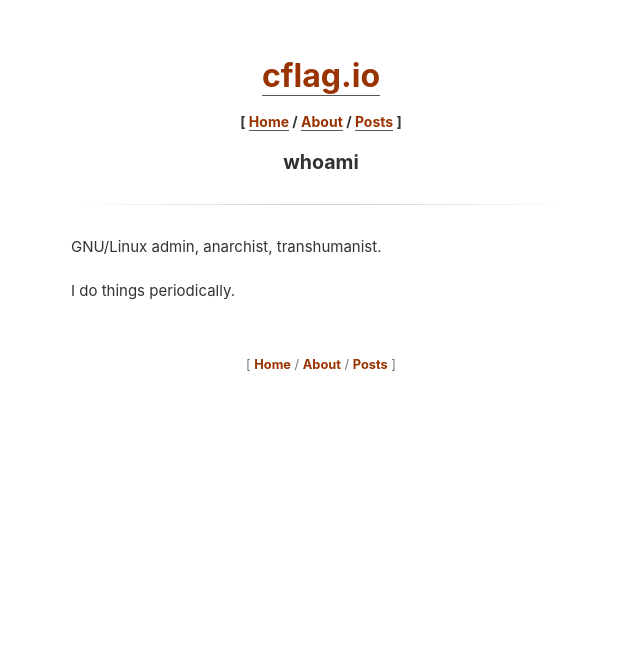
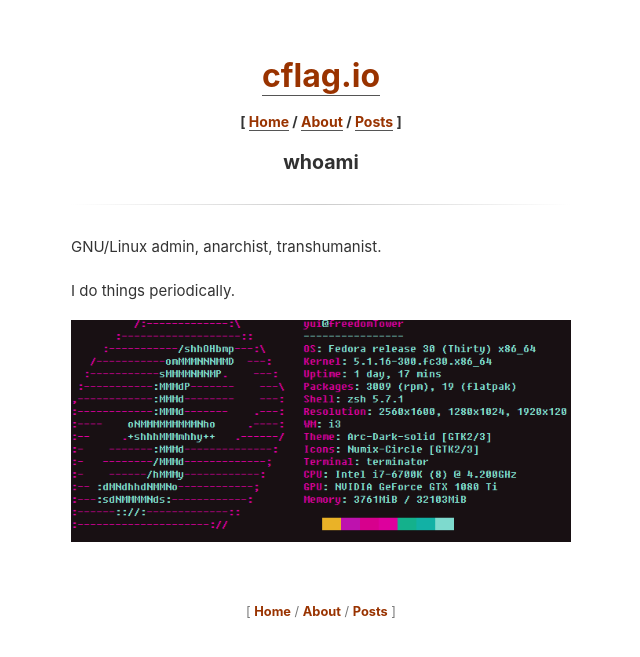
Before and after one commit to cflag02/cflag.io, a Jekyll site: the page built from about.md, in a window 1280 px wide. Shown: the top 657 px of the page, without its empty margins (319-959 px from the left). Built offline with Jekyll 4.4.1, drawn with Linux system fonts in a browser that asks for light colours.

Commit message:
Added specs

```diff
--- a/about.md
+++ b/about.md
@@ -6,3 +6,5 @@ title: whoami
 GNU/Linux admin, anarchist, transhumanist.
 
 I do things periodically.
+
+![](/assets/specs.png)
```
Also changed, not shown: assets/specs.png (added).
